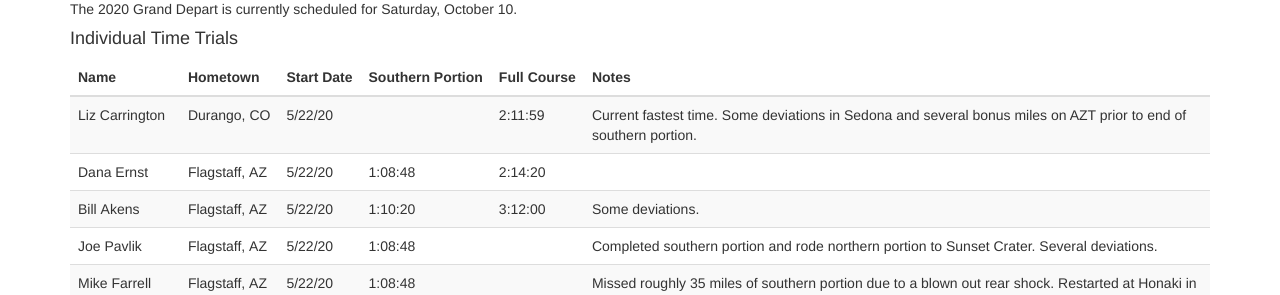
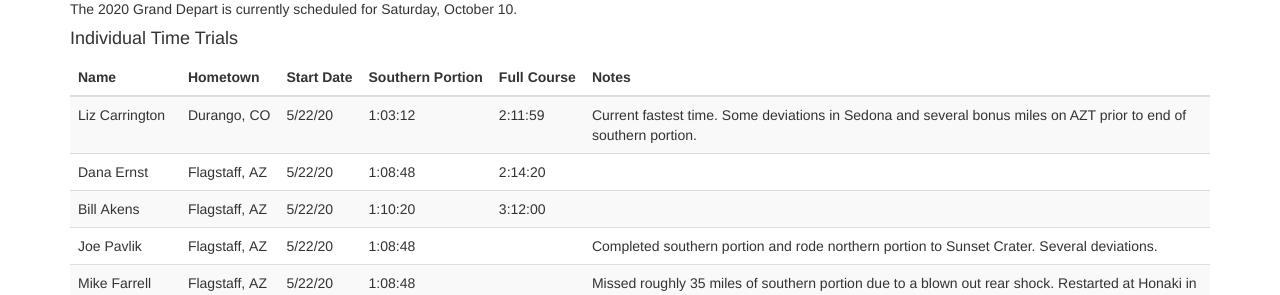
Before and after one commit to dcernst/PinyonsPines, a Jekyll site: the page built from results2020.md, in a window 1280 px wide and 1169 px high. Shown: the part 620-915 px from the top of the window. Built offline with Jekyll 4.4.1, drawn with Linux system fonts in a browser that asks for light colours; nearby versions of some CDN libraries.

Commit message:
Update to results

```diff
--- a/results2020.md
+++ b/results2020.md
@@ -212,7 +212,7 @@ The 2020 Grand Depart is currently scheduled for Saturday, October 10.
 <tbody>
 
 <tr>
-<td>Liz&nbsp;Carrington</td> <td>Durango,&nbsp;CO</td> <td>5/22/20</td> <td></td>	<td>2:11:59</td>	<td>Current fastest time. Some deviations in Sedona and several bonus miles on AZT prior to end of southern portion.</td>
+<td>Liz&nbsp;Carrington</td> <td>Durango,&nbsp;CO</td> <td>5/22/20</td> <td>1:03:12</td>	<td>2:11:59</td>	<td>Current fastest time. Some deviations in Sedona and several bonus miles on AZT prior to end of southern portion.</td>
 </tr>
 
 <tr>
@@ -220,7 +220,7 @@ The 2020 Grand Depart is currently scheduled for Saturday, October 10.
 </tr>
 
 <tr>
-<td>Bill&nbsp;Akens</td> <td>Flagstaff,&nbsp;AZ</td> <td>5/22/20</td> <td>1:10:20</td> <td>3:12:00</td>	<td>Some deviations.</td>
+<td>Bill&nbsp;Akens</td> <td>Flagstaff,&nbsp;AZ</td> <td>5/22/20</td> <td>1:10:20</td> <td>3:12:00</td>	<td></td>
 </tr>
 
 <tr>
```
